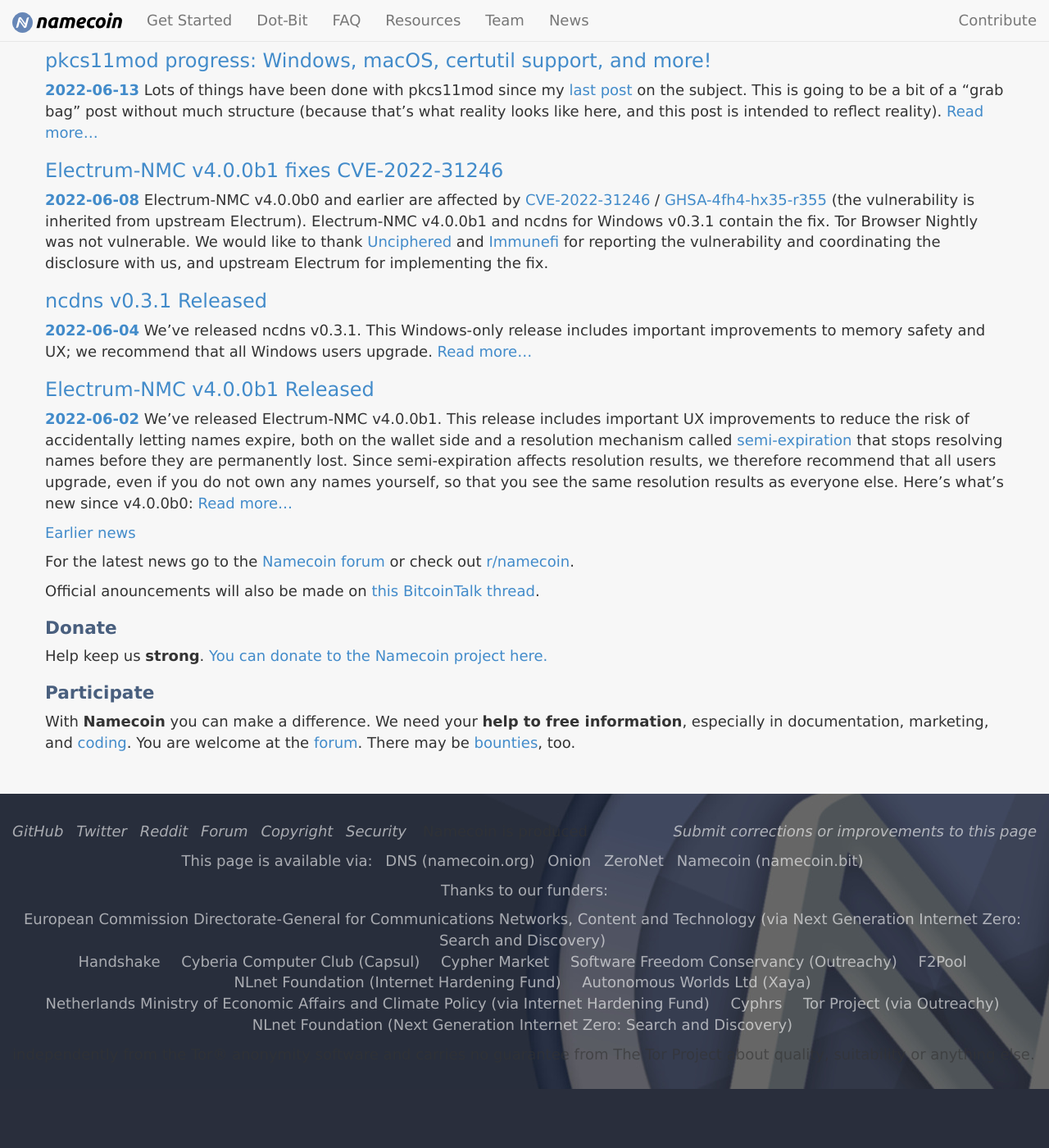
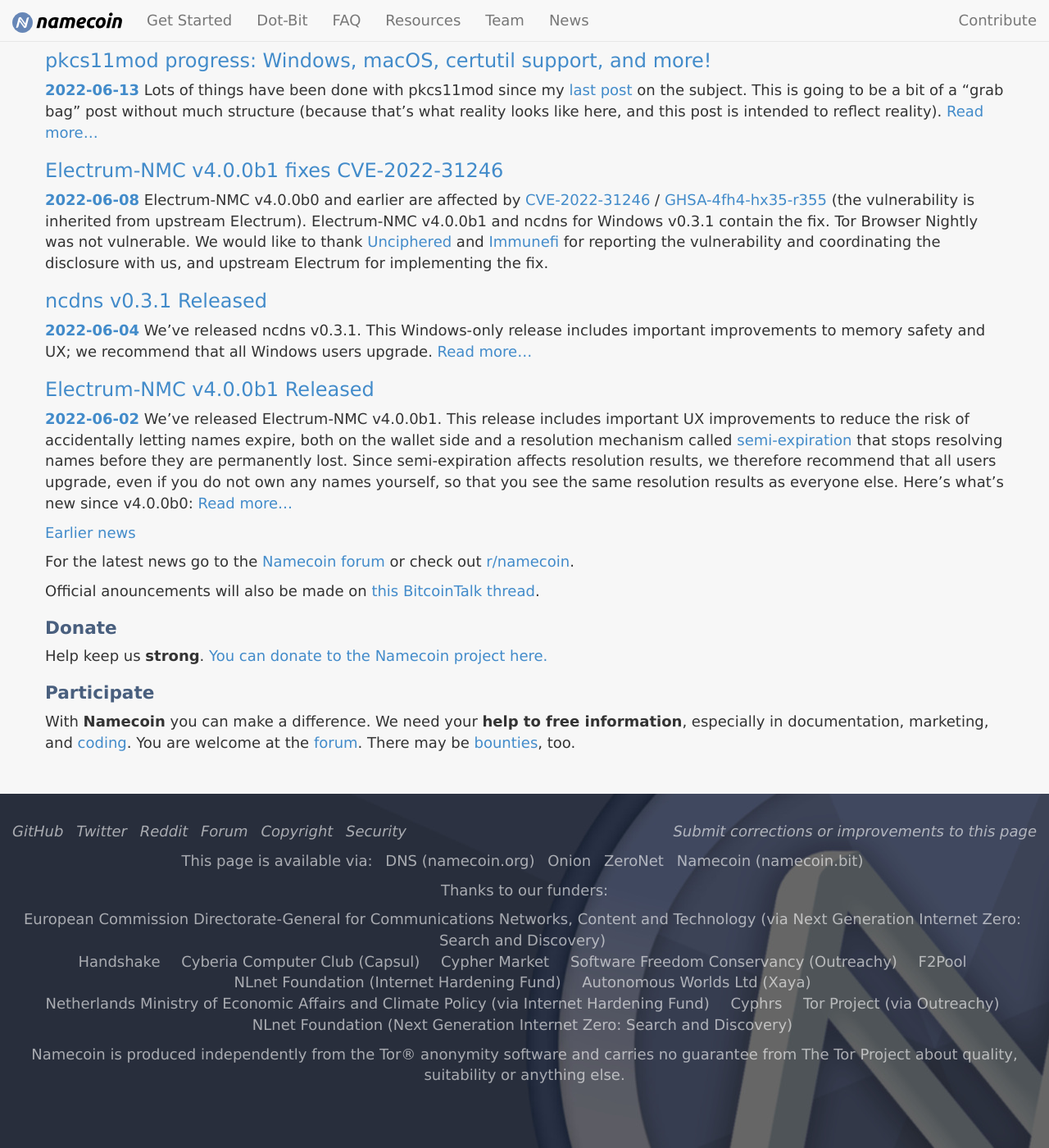
Before and after one commit to JeremyRand/namecoin.org, a Jekyll site: the page built from index.md, in a window 1280 px wide and 1400 px high, scrolled down 1842 px. Shown: the whole window at 82% size. Built offline with Jekyll 4.4.1, drawn with Linux system fonts in a browser that asks for light colours; before the commit the page ends 3170 px from its top, so only the background shows below that.

Commit message:
Fix some footer styling issues

```diff
--- a/css/style.css
+++ b/css/style.css
@@ -27,9 +27,13 @@ h2 {
 body > footer {
     background: #292e3c url({{ "images/fancy.jpg" | relative_url }}) center bottom;
     /* This height makes the background fully cover the footer in Tor Browser
-     * Desktop, even if zoomed in or out a few times
+     * Desktop, even if zoomed in or out a few times, and doesn't tile the background.
      */
-    height: 20em;
+    height: 24em;
+
+    /* Cover up the tagline from the top of the page. */
+    position: relative;
+    z-index: 0;
 }
 
 body > footer > .container, body > footer > .container-fluid {
@@ -42,7 +46,7 @@ body > footer a, body > footer a:hover {
     color: #FFF;
 }
 
-footer #social, footer #page-alternate, footer #funders {
+footer #social, footer #page-alternate, footer #funders, footer #disclaimer {
     float: left;
 }
 
@@ -55,7 +59,7 @@ footer #page-alternate {
     width: 100%;
 }
 
-footer #page-alternate, footer #funders {
+footer #page-alternate, footer #funders, footer #disclaimer {
     text-align: center;
     padding-top: 0px;
     color: #FFF;
```
